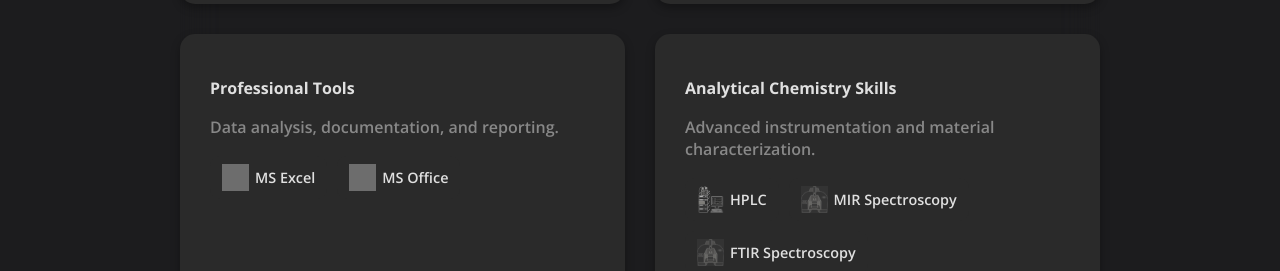
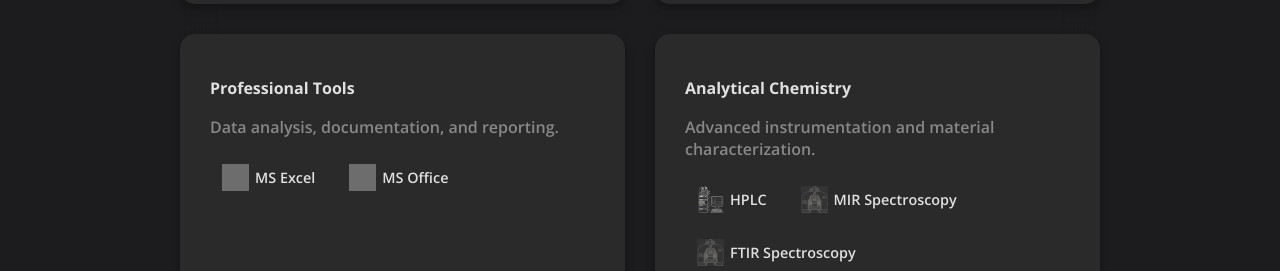
Before and after one commit to Hardik-Ma/Hardik-Ma.github.io, a Jekyll site: the page built from skills.md, in a window 1280 px wide and 900 px high, scrolled down 621 px. Shown: the part 183-454 px from the top of the window. Built offline with Jekyll 4.4.1, drawn with Linux system fonts in a browser that asks for light colours; comment, search, counter and statistics services are not loaded; grey boxes are pictures that could not be loaded.

Commit message:
Updating the analytical chemistry skills section

```diff
--- a/skills.md
+++ b/skills.md
@@ -63,7 +63,7 @@ subtitle: Because just good vibes dont ship products.
       </div>
       <!-- Analytical Chemistry Skills Category -->
       <div class="skill-category-card">
-        <h3 class="category-title">Analytical Chemistry Skills</h3>
+        <h3 class="category-title">Analytical Chemistry</h3>
         <p class="category-tagline">Advanced instrumentation and material characterization.</p>
         <ul class="tool-list">
           <li class="tool-item">
```
